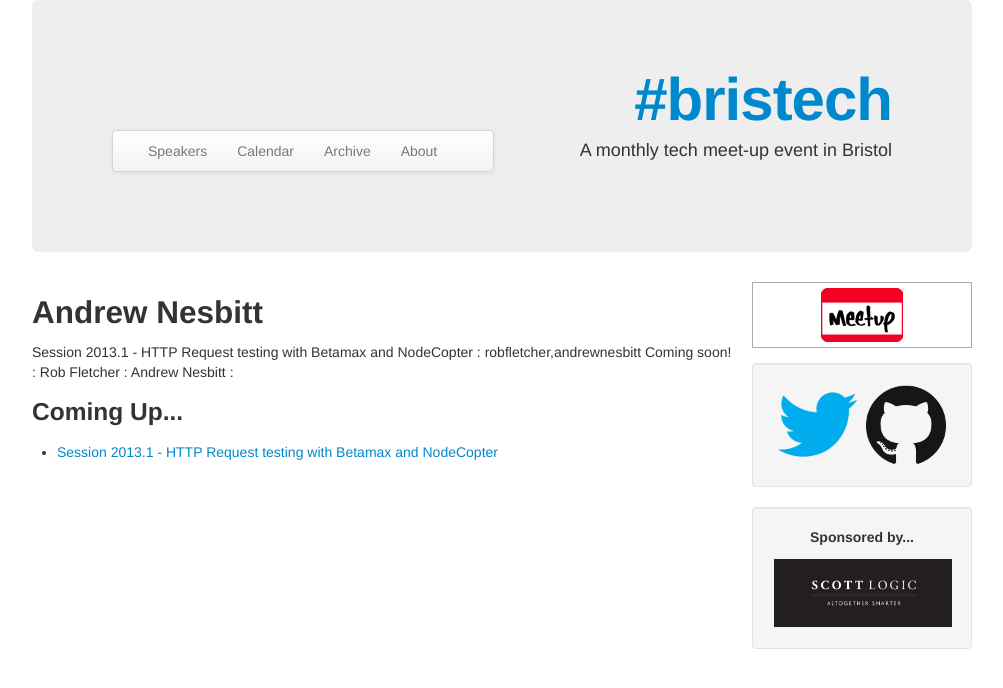
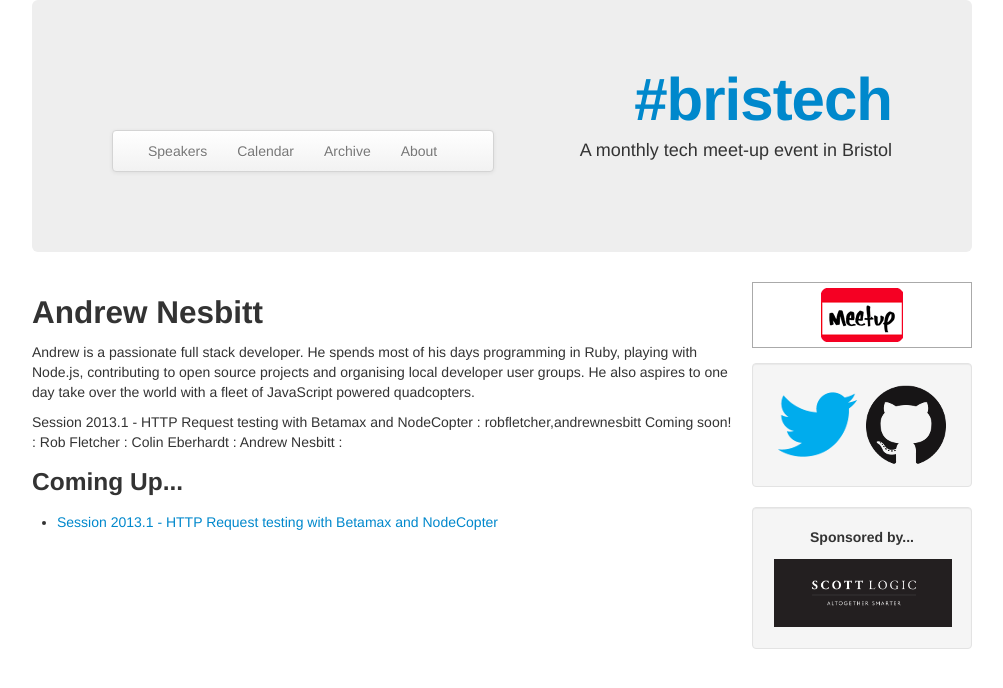
Before and after one commit to bris-tech/bris-tech.github.io, a Jekyll site: the page built from speakers/_posts/2000-01-01-andrew-nesbitt.md, in a window 1280 px wide. Shown: the top 688 px of the page, without its empty margins (138-1141 px from the left). Built offline with Jekyll 4.4.1, drawn with Linux system fonts in a browser that asks for light colours.

```diff
--- a/speakers/_posts/2000-01-01-andrew-nesbitt.md
+++ b/speakers/_posts/2000-01-01-andrew-nesbitt.md
@@ -4,4 +4,6 @@ title: Andrew Nesbitt
 speakerid: andrewnesbitt
 categories: speakers
 permalink: /speakers/andrew-nesbitt.html
+avatar: http://gravatar.com/avatar/8ddbf811da78bb0daeeb3cacd7cf743f
 ---
+Andrew is a passionate full stack developer. He spends most of his days programming in Ruby, playing with Node.js, contributing to open source projects and organising local developer user groups. He also aspires to one day take over the world with a fleet of JavaScript powered quadcopters.
```
Also changed, not shown: _posts/2013-09-05-first-session.md (+2 -0 lines), speakers/_posts/2000-01-01-colin-eberhardt.md (added, +11 -0 lines), speakers/_posts/2000-01-01-rob-fletcher.md (+1 -0 lines).
